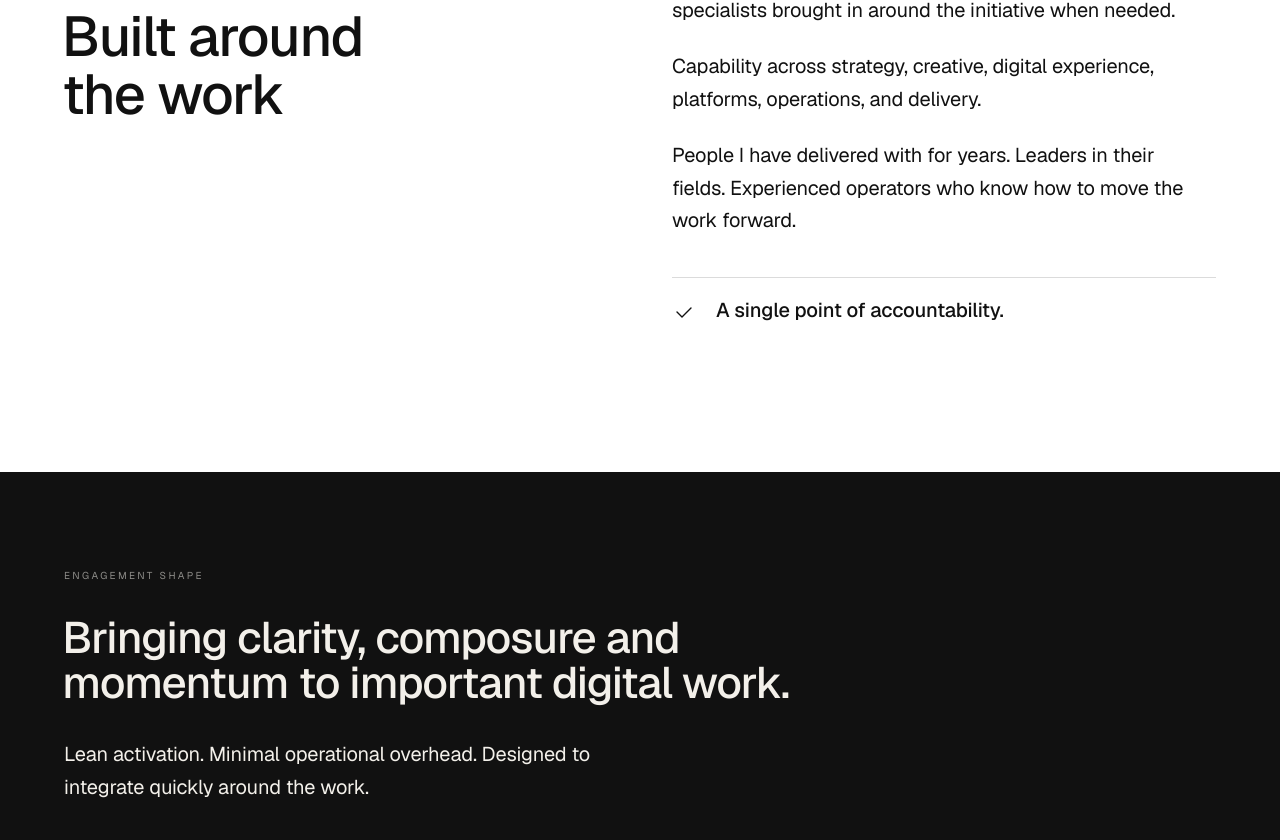
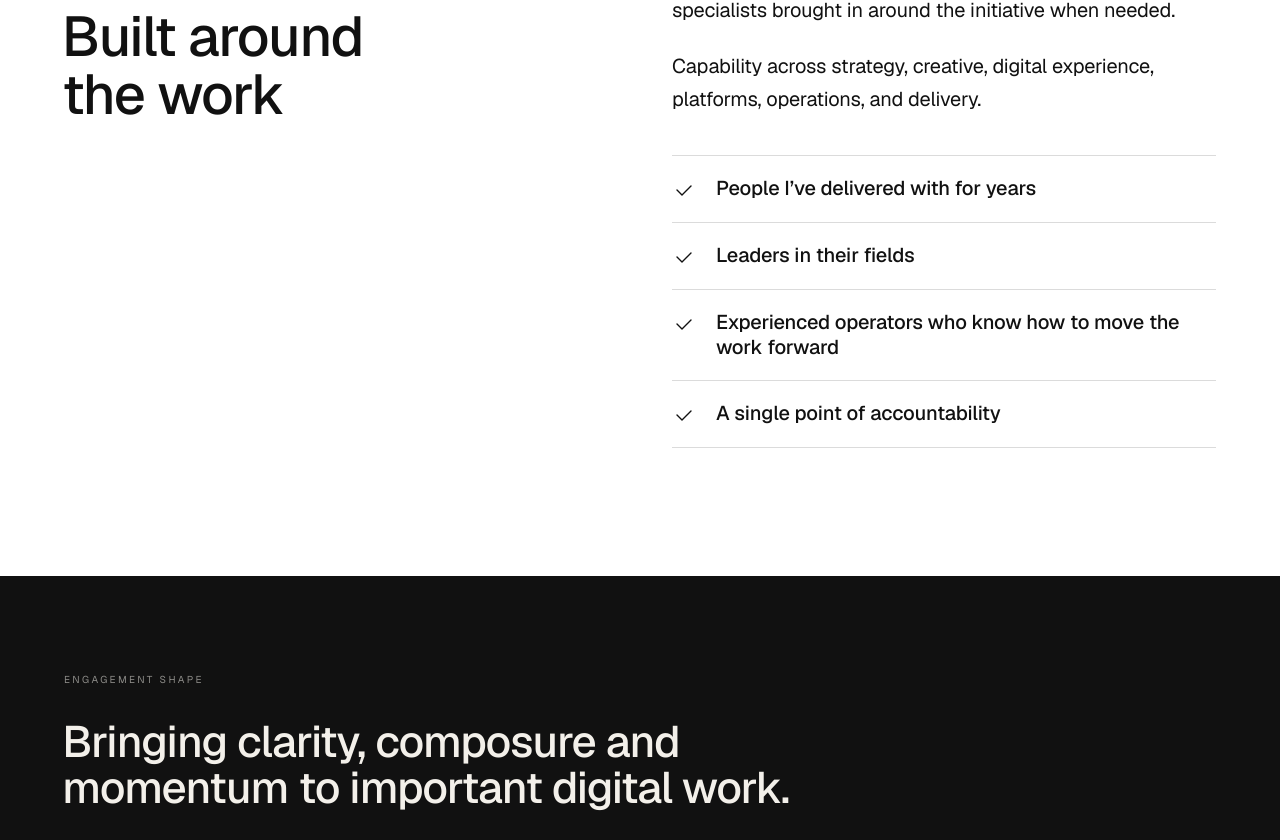
Before and after one commit to darrenbrett-lang/dabhands.delivery, a Next.js app: page /experience in a window 1280 px wide. Shown: the part 3109-3949 px from the top of the page. Built offline with nearby package versions, Linux system fonts and the light colour scheme.

Commit message:
Restore bullet list in 'Built around the work' module

```diff
--- a/pages/experience.tsx
+++ b/pages/experience.tsx
@@ -267,14 +267,27 @@ export default function Experience() {
                 <div className="space-y-6 text-xl text-dab-charcoal leading-relaxed">
                   <p>DAB Hands is supported by a trusted network of senior specialists brought in around the initiative when needed.</p>
                   <p>Capability across strategy, creative, digital experience, platforms, operations, and delivery.</p>
-                  <p>People I have delivered with for years. Leaders in their fields. Experienced operators who know how to move the work forward.</p>
                   <div className="pt-4">
-                    <div className="flex items-start gap-5 py-5 border-t border-dab-charcoal/15 text-dab-charcoal">
-                      <svg className="flex-shrink-0 mt-0.5" width="24" height="24" viewBox="0 0 24 24" fill="none" stroke="currentColor" strokeWidth="1.4" strokeLinecap="round" strokeLinejoin="round">
-                        <path d="M5 12l5 5 9-9" />
-                      </svg>
-                      <p className="text-xl font-medium leading-tight text-dab-charcoal">A single point of accountability.</p>
-                    </div>
+                    {[
+                      'People I’ve delivered with for years',
+                      'Leaders in their fields',
+                      'Experienced operators who know how to move the work forward',
+                      'A single point of accountability',
+                    ].map((line, i) => (
+                      <motion.div
+                        key={line}
+                        initial={{ opacity: 0, y: 10 }}
+                        whileInView={{ opacity: 1, y: 0 }}
+                        viewport={{ once: true }}
+                        transition={{ duration: 0.4, delay: i * 0.07 }}
+                        className="flex items-start gap-5 py-5 border-t border-dab-charcoal/15 last:border-b last:border-dab-charcoal/15 text-dab-charcoal"
+                      >
+                        <svg className="flex-shrink-0 mt-0.5" width="24" height="24" viewBox="0 0 24 24" fill="none" stroke="currentColor" strokeWidth="1.4" strokeLinecap="round" strokeLinejoin="round">
+                          <path d="M5 12l5 5 9-9" />
+                        </svg>
+                        <p className="text-xl font-medium leading-tight text-dab-charcoal">{line}</p>
+                      </motion.div>
+                    ))}
                   </div>
                 </div>
               </FadeUp>
```
